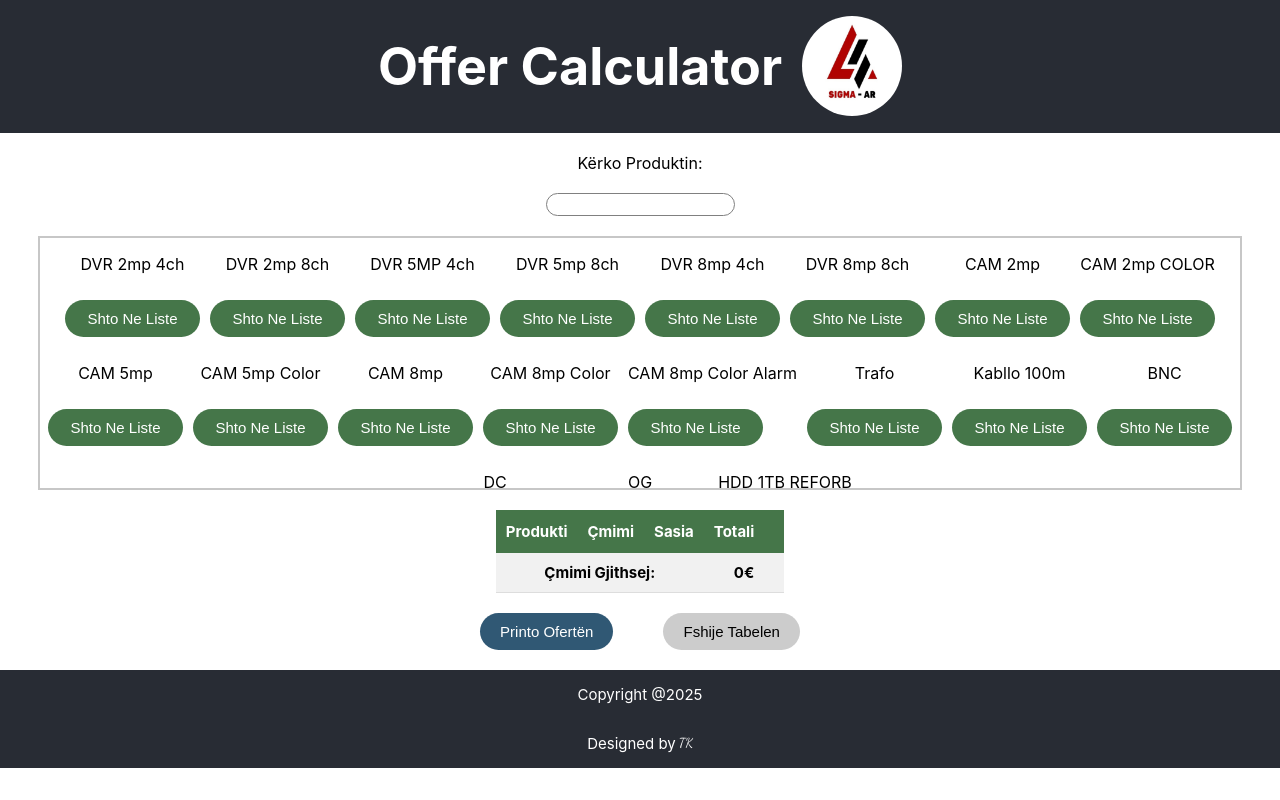
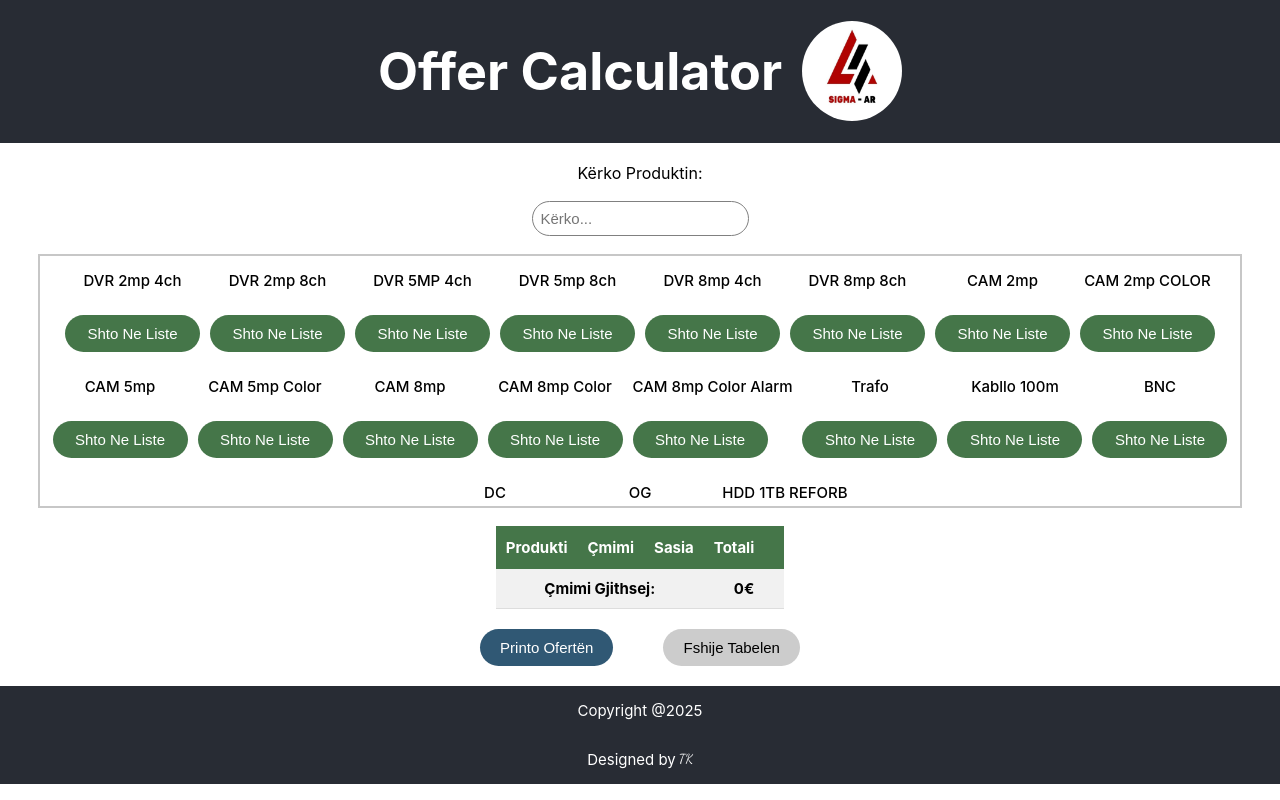
Before and after one commit to teutakk/OfferCalculator, a React (Create React App) app in the folder frontend/: page / in a window 1280 px wide. Built offline with nearby package versions, Linux system fonts and the light colour scheme.

Commit message:
style changes

```diff
--- a/frontend/src/Calculator.js
+++ b/frontend/src/Calculator.js
@@ -251,7 +251,7 @@ const Calculator = () => {
         </div>
             <div className='main'>
               <label>Kërko Produktin:</label>
-            <input className='input' type="text" value={searchQuery} onChange={(e) => setSearchQuery(e.target.value)} />
+              <input className='input' type="text" placeholder="Kërko..." value={searchQuery} onChange={(e) => setSearchQuery(e.target.value)} />
               <div className='product-list'>
                 {data.filter((product) => {
                   return product.productName.toLowerCase().includes(searchQuery.toLowerCase());
--- a/frontend/src/Calculator.scss
+++ b/frontend/src/Calculator.scss
@@ -8,7 +8,7 @@
     justify-content: center;
     font-size: calc(10px + 2vmin);
     color: white;
-
+    padding: 5px;
     img{
         width: 100px;
         height: 100px;
@@ -20,13 +20,14 @@
     flex-direction: column;
     align-items: center;
     justify-content: center;
-    gap: 20px;
+    gap: 18px;
     padding: 20px;
 
     .input{
-        padding: 3px 5px;
+        padding: 8px;
         border: 1px solid gray;
         border-radius: 20px;
+        font-size: 15px;
     }
     .product-list{
         display: flex;
@@ -45,6 +46,10 @@
             flex-direction: column;
             gap: 10px;
 
+            p{
+                font-size: 15px;
+                font-weight: 500;
+            }
             .add-to-cart{
                 background-color: #457649;
                 color: white;
```
